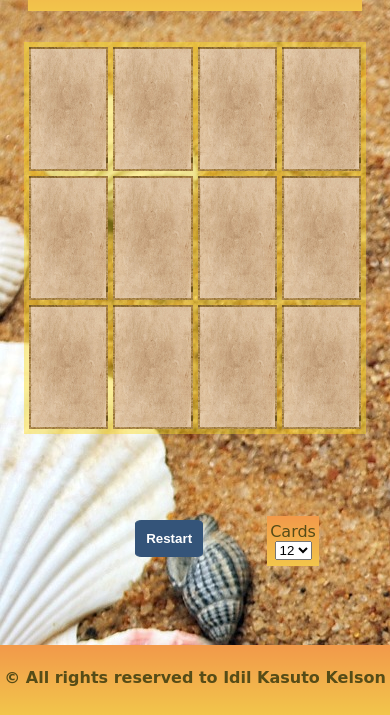
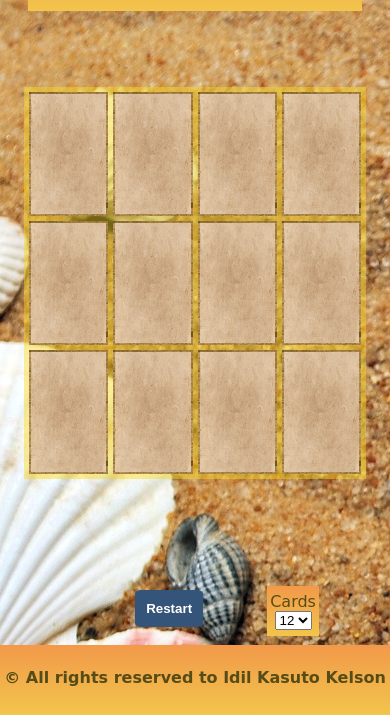
Before and after one commit to idilkel/Matching-Game, a plain HTML site: page index.html in a window 390 px wide. Shown: the part 129-844 px from the top of the page. Drawn offline with Linux system fonts and the light colour scheme.

Commit message:
css changes for iphone

```diff
--- a/styles.css
+++ b/styles.css
@@ -287,7 +287,7 @@ button:hover {
 
   .board {
     grid-column: 1/13;
-    grid-row: 3/12;
+    grid-row: 4/12;
     height: 70%;
     margin: 5px;
     border: none;
@@ -318,12 +318,12 @@ button:hover {
 
   .new-game-container {
     grid-column: 6/8;
-    grid-row: 10/11;
+    grid-row: 11/12;
   }
 
   #select-container {
     grid-column: 10/11;
-    grid-row: 10/11;
+    grid-row: 11/12;
   }
 
   .finish {
```
